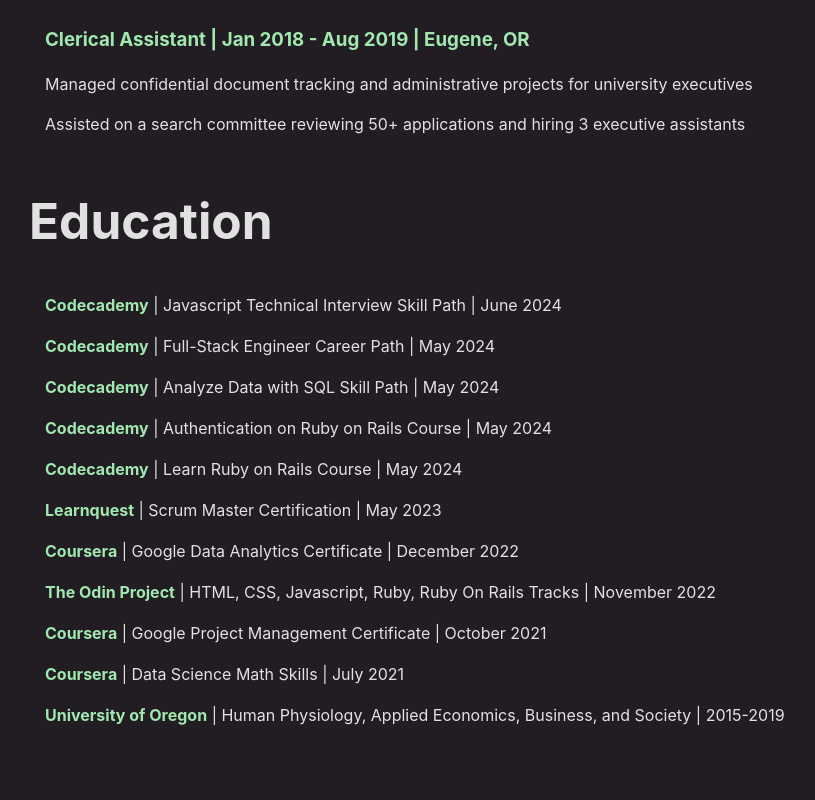
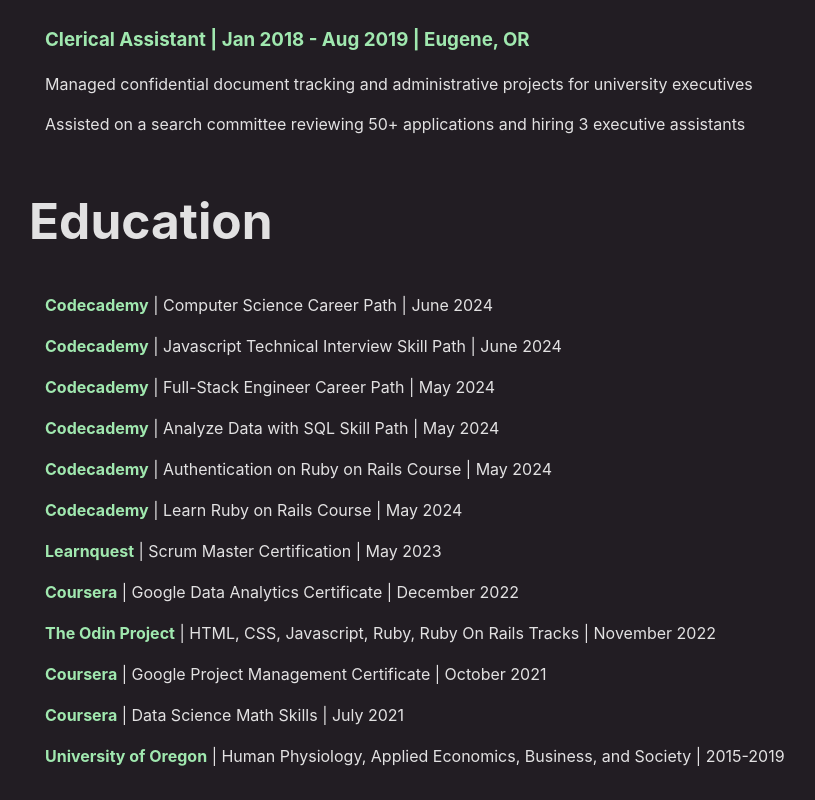
Before and after one commit to usborn116/portfolio, a React (Vite) app: page / in a window 1280 px wide. Shown: the part 3465-4265 px from the top of the page, without its empty margins (155-970 px from the left). Before the commit the page ends 4224 px from the top, so only its background shows below. Built offline with nearby package versions, Linux system fonts and the light colour scheme.

Commit message:
added education item

```diff
--- a/src/EducationList.jsx
+++ b/src/EducationList.jsx
@@ -6,6 +6,7 @@
     return (
       <div className='section'>
         <h1 id="education">Education</h1>
+        <Education school='Codecademy' years='June 2024' degree='Computer Science Career Path' />
         <Education school='Codecademy' years='June 2024' degree='Javascript Technical Interview Skill Path' />
         <Education school='Codecademy' years='May 2024' degree='Full-Stack Engineer Career Path' />
         <Education school='Codecademy' years='May 2024' degree='Analyze Data with SQL Skill Path' />
```
